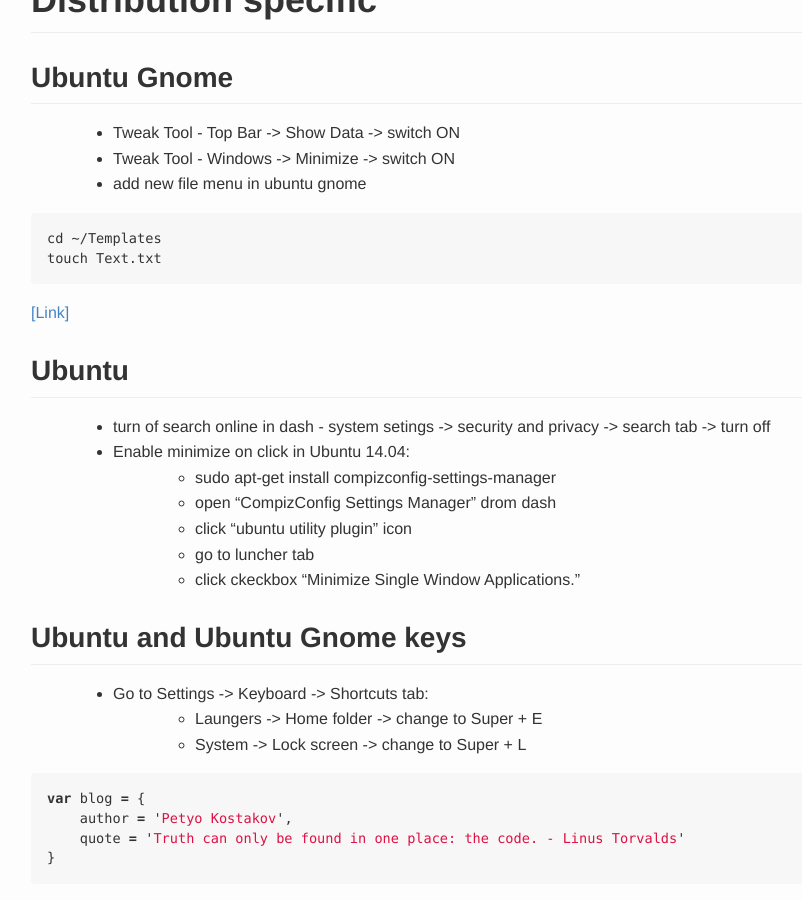
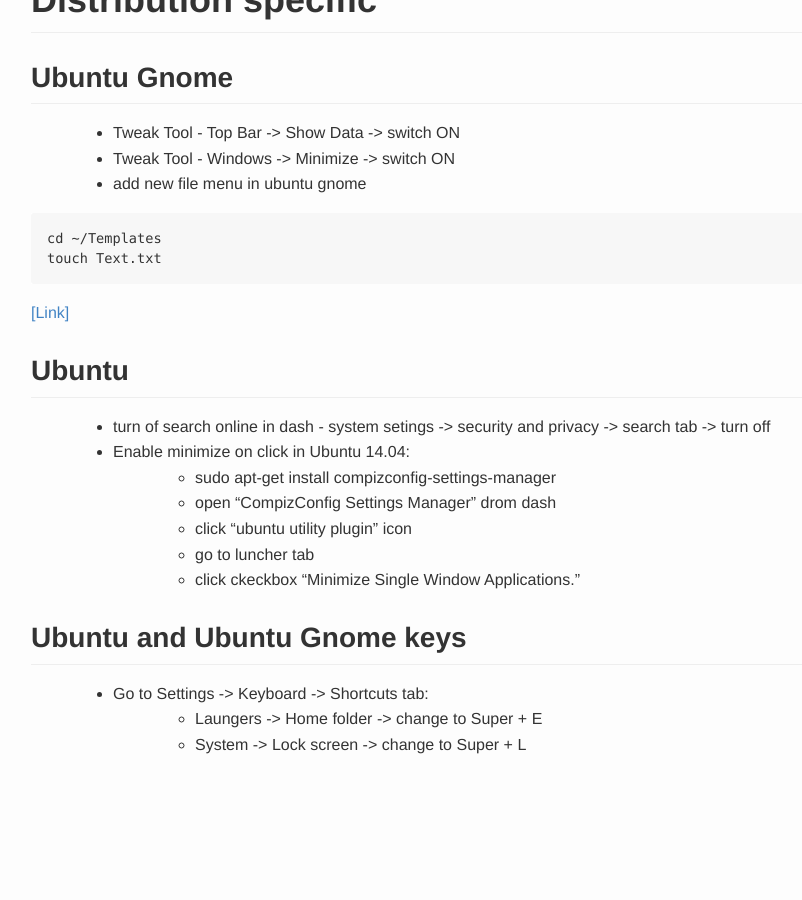
Before and after one commit to PetyoKostakov/PetyoKostakov.github.io, a Jekyll site: the page built from _posts/2014-08-10-setup-ubuntu.md, in a window 1280 px wide and 900 px high, scrolled down 3835 px. Shown: the whole window, without its empty margins (209-1011 px from the left). Built offline with Jekyll 4.4.1, drawn with Linux system fonts in a browser that asks for light colours; Markdown is read by kramdown in place of the engine named in the settings; after the commit the page ends 4608 px from its top, so only the background shows below that.

Commit message:
RTCL Cleaning useless code

````diff
--- a/_posts/2014-08-10-setup-ubuntu.md
+++ b/_posts/2014-08-10-setup-ubuntu.md
@@ -185,10 +185,3 @@ touch Text.txt
 * Go to Settings -> Keyboard -> Shortcuts tab:
 	- Laungers -> Home folder -> change to Super + E
 	- System -> Lock screen -> change to Super + L
-
-```javascript
-var blog = {
-    author = 'Petyo Kostakov',
-    quote = 'Truth can only be found in one place: the code. - Linus Torvalds'
-}
-```
````
